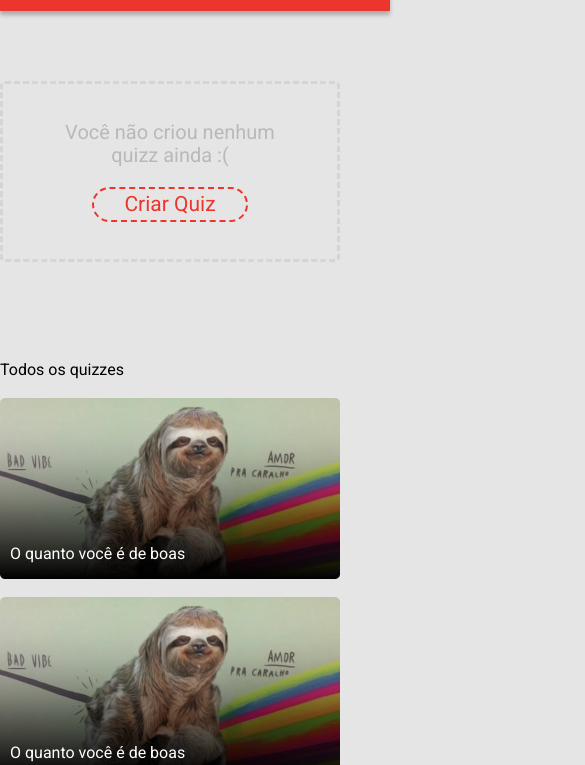
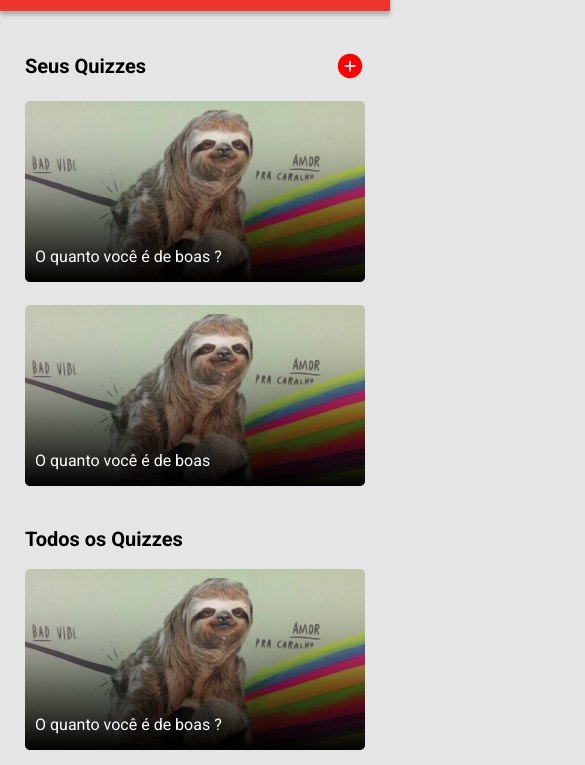
Before and after one commit to VSLC/projeto6-buzzquizz, a plain HTML site: page index.html in a window 390 px wide. Shown: the part 59-824 px from the top of the page, 585 px wide, since content can reach past the window. Drawn offline with nearby package versions, Linux system fonts and the light colour scheme.

Commit message:
Tela 1 finalizada- html/css

```diff
--- a/index.html
+++ b/index.html
@@ -19,18 +19,39 @@
     </header>
 
     <main class="upfront">
-        <div class="criar-quiz">
+        <div class="create-quiz none">
             <p> Você não criou nenhum <br> quizz ainda :( </p>
             <a href="/">Criar Quiz</a>
         </div>
 
         <div class="quizzes">
 
-            <div class="paragrafo">
-                <p class="margin-1 align-mobile">Todos os quizzes</p>
+            <div class="title-1">
+                <p class="title-my-quizzes">Seus Quizzes</p>
+                <ion-icon class="ion-icon-1" name="add-circle"></ion-icon>
             </div>
 
-            <div class="quiz-lista-1">
+            <div class="my-quizzes">
+                <div class="quiz">
+                    <img src="/imgs/quiz-image.png" />
+                    <p>O quanto você é de boas ?</p>
+                </div>
+                <div class="quiz">
+                    <img src="/imgs/quiz-image.png" />
+                    <p>O quanto você é de boas</p>
+                </div>
+            </div>
+
+            <div class="title-2">
+                <p class="title-quizzes">Todos os Quizzes</p>
+                <div></div>
+            </div>
+
+            <div class="quiz-list-1">
+                <div class="quiz">
+                    <img src="/imgs/quiz-image.png" />
+                    <p>O quanto você é de boas ?</p>
+                </div>
                 <div class="quiz">
                     <img src="/imgs/quiz-image.png" />
                     <p>O quanto você é de boas</p>
@@ -43,9 +64,14 @@
                     <img src="/imgs/quiz-image.png" />
                     <p>O quanto você é de boas</p>
                 </div>
-            </div>
-
-            <div class="quiz-lista-2">
+                <div class="quiz">
+                    <img src="/imgs/quiz-image.png" />
+                    <p>O quanto você é de boas</p>
+                </div>
+                <div class="quiz">
+                    <img src="/imgs/quiz-image.png" />
+                    <p>O quanto você é de boas</p>
+                </div>
                 <div class="quiz">
                     <img src="/imgs/quiz-image.png" />
                     <p>O quanto você é de boas</p>
@@ -75,8 +101,8 @@
             <input type="text" placeholder="URL da imagem do seu quizz">
             <input type="text" placeholder="Quantidade de perguntas do quizz">
             <input type="text" placeholder="Quantidade de níveis do quizz">
-          </section>
-          <button>Prosseguir pra criar perguntas</button>
+        </section>
+        <button>Prosseguir pra criar perguntas</button>
     </div>
 
     <div class="container">
--- a/styles/main.css
+++ b/styles/main.css
@@ -39,8 +39,12 @@ header {
     margin: 40px 0;
 }
 
-.criar-quiz {
-    margin: 100px 0;
+.ion-icon-1 {
+    margin-left: 10px;
+}
+
+.create-quiz {
+    margin: 50px 0;
     height: 181px;
     width: 1050px;
     display: flex;
@@ -52,13 +56,36 @@ header {
     gap: 20px;
 }
 
+.title-1 {
+    display: flex;
+    align-items: center;
+    justify-content: flex-start;
+    font-weight: bold;
+    font-size: 20px;
+    margin: 0;
+}
+
+
+.title-2 {
+    display: flex;
+    justify-content: space-between;
+    font-weight: bold;
+    font-size: 20px;
+    margin: 20px 0;
+}
+
 .quizzes {
     width: 1050px;
     display: flex;
     flex-direction: column;
+    margin: 10px 0;
 }
 
-.criar-quiz p {
+.upfront {
+    margin: 100px 0;
+}
+
+.create-quiz p {
     text-align: center;
     color: #B9B9B9;
     line-height: 23px;
@@ -66,7 +93,7 @@ header {
     font-weight: 400;
 }
 
-.criar-quiz a {
+.create-quiz a {
     display: inline-block;
     padding: 5px 30px;
     border: 2px dashed #EC362D;
@@ -77,9 +104,24 @@ header {
     font-size: 21px;
 }
 
+ion-icon {
+    font-size: 30px;
+}
 
-.quiz-lista-1 {
+.ion-icon-1 {
+    color: red;
+}
+
+.my-quizzes {
     display: flex;
+    gap: 20px;
+    margin: 20px 0;
+}
+
+
+.quiz-list-1 {
+    display: flex;
+    flex-wrap: wrap;
     gap: 15px;
 }
 
@@ -87,15 +129,17 @@ header {
     margin-bottom: 20px;
 }
 
-
-.quiz-lista-2 {
-    margin-top: 10px;
-    display: flex;
-    gap: 15px;
+.quiz {
+    position: relative;
 }
 
-.quiz {
-    position: relative;
+.title {
+    font-weight: bold;
+    font-size: 20px;
+}
+
+.none {
+    display: none;
 }
 
 .quiz p {
@@ -106,32 +150,48 @@ header {
 }
 
 @media (max-width: 1100px) {
-    main {
+
+    .title-1 {
+        width: 340px;
+        justify-content: space-between;
+    }
+
+    .title-2 {
         width: 340px;
         display: flex;
-        flex-direction: column;
-        align-items: center;
-        justify-content:center;
-        margin-bottom: 20px;
+        justify-content: space-between;
     }
 
-    .criar-quiz {
-        width: 100%;
+    .none {
+        display: none;
     }
 
-    .quiz-lista-1 {
+    .my-quizzes {
+        flex-direction: column;
+    }
+
+    .upfront {
+        display: flex;
+        flex-direction: column;
+    }
+
+    .margin-mobile {
+        margin-right: 220px;
+    }
+
+    .quizzes {
+        align-items: center;
+    }
+
+    .create-quiz {
+        width: 340px;
+    }
+
+    .quiz-list-1 {
         flex-direction: column;
         align-items: center;
     }
 
-    .quiz-lista-2 {
-        flex-direction: column;
-        align-items: center;
-    }
-
-    .paragrafo {
-        margin-left: 355px;
-    }
 
     /* TELA 2 */
 
```
